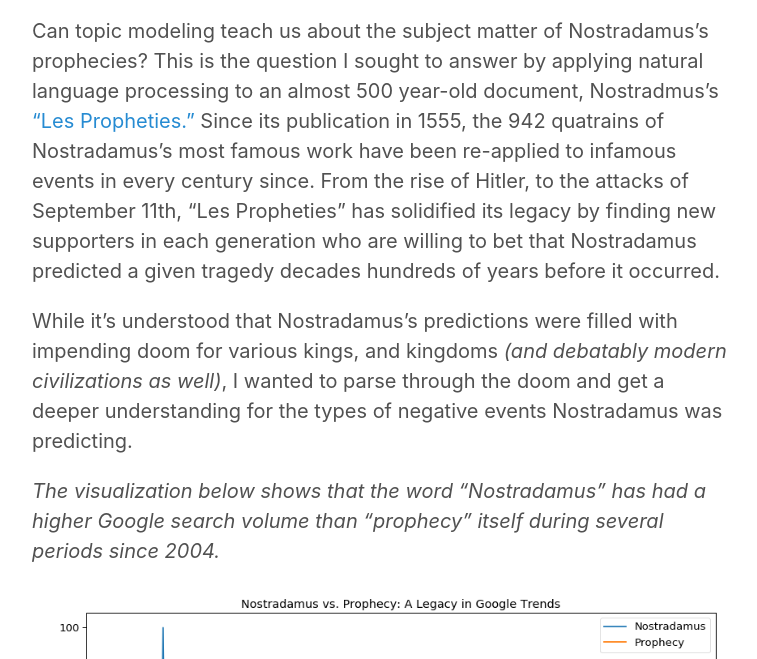
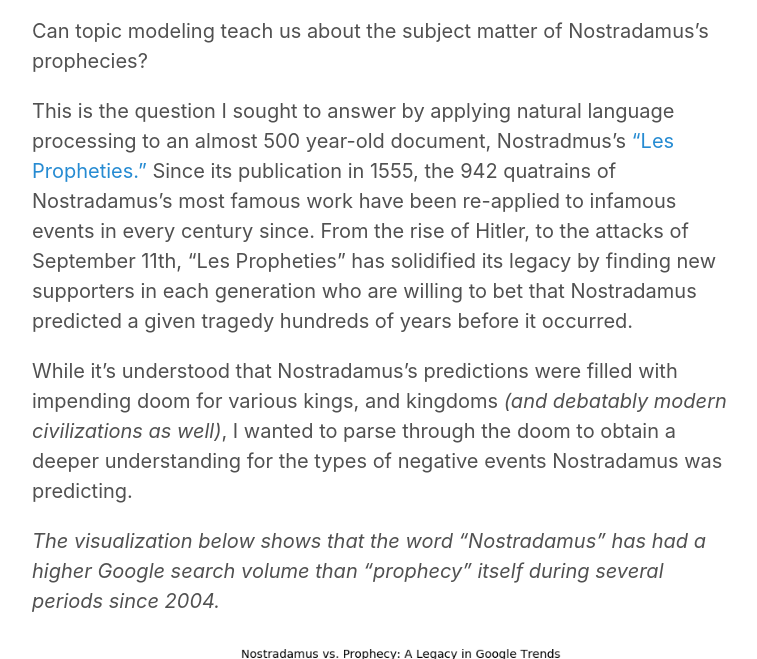
Before and after one commit to cyaris/cyaris.github.io-original, a Jekyll site: the page built from _posts/2018-11-18-post.md, in a window 1280 px wide and 900 px high, scrolled down 426 px, cut to the strip 241-900 px from the top of the window. Shown: the whole strip, without its empty margins (258-1015 px from the left). Built offline with Jekyll 4.4.1, drawn with Linux system fonts in a browser that asks for light colours; some of the changed text lies outside the part shown.

Commit message:
Updates to Nostradamus blog post.

```diff
--- a/_posts/2018-11-18-post.md
+++ b/_posts/2018-11-18-post.md
@@ -5,9 +5,11 @@
 
 <center><img src="https://ct101.us/wp-content/uploads/2014/09/Nostradamus2.gif" width="350" height="350"></center>
 
-Can topic modeling teach us about the subject matter of Nostradamus’s prophecies? This is the question I sought to answer by applying natural language processing to an almost 500 year-old document, Nostradmus's ["Les Propheties."](https://www.sacred-texts.com/nos/index.htm){:target="_blank"} Since its publication in 1555, the 942 quatrains of Nostradamus's most famous work have been re-applied to infamous events in every century since. From the rise of Hitler, to the attacks of September 11th, "Les Propheties" has solidified its legacy by finding new supporters in each generation who are willing to bet that Nostradamus predicted a given tragedy decades hundreds of years before it occurred.
+Can topic modeling teach us about the subject matter of Nostradamus’s prophecies?
 
-While it's understood that Nostradamus's predictions were filled with impending doom for various kings, and kingdoms *(and debatably modern civilizations as well)*, I wanted to parse through the doom and get a deeper understanding for the types of negative events Nostradamus was predicting.
+This is the question I sought to answer by applying natural language processing to an almost 500 year-old document, Nostradmus's ["Les Propheties."](https://www.sacred-texts.com/nos/index.htm){:target="_blank"} Since its publication in 1555, the 942 quatrains of Nostradamus's most famous work have been re-applied to infamous events in every century since. From the rise of Hitler, to the attacks of September 11th, "Les Propheties" has solidified its legacy by finding new supporters in each generation who are willing to bet that Nostradamus predicted a given tragedy hundreds of years before it occurred.
+
+While it's understood that Nostradamus's predictions were filled with impending doom for various kings, and kingdoms *(and debatably modern civilizations as well)*, I wanted to parse through the doom to obtain a deeper understanding for the types of negative events Nostradamus was predicting.
 
 *The visualization below shows that the word "Nostradamus" has had a higher Google search volume than "prophecy" itself during several periods since 2004.*
 
@@ -30,7 +32,7 @@
 * Topic  3: Doom to a Kingdom by Nature
   * Top Words: land, die, sea, bleed, fleet, near, water, sudden, far, tremble
 
-At this point, I had three separate weights for each prophecy, which corresponded to the three distinct topics. To visualize the distribution of these three topics, I went through each prophecy and identified the topic with the maximum weight. The topic with the maximum weight for each prophecy would determine its color in the visualization. Then, I used principal component analysis to reduce the dataset of weights from three dimensions to two dimensions.
+At this point, I had three separate weights for each prophecy, which corresponded to each prophecy's distribution among the three distinct topics. To visualize this distribution, I went through each prophecy and identified the topic with the maximum weight. The topic with the maximum weight for each prophecy would determine its color in the visualization. Then, I used principal component analysis to reduce the dataset of weights from three dimensions to two dimensions.
 
 *The visualization below shows this distribution of topics across all 942 prophecies, with the topic that received the maximum weight determining the color for a given prophecy.*
 
@@ -38,7 +40,7 @@
 
 From the chart above, I saw immediately that Topic 1, which I had titled "Doom to a Kingdom by War/Attack," was the dominant topic for the majority of Nostradamus's prophecies. Topics 2 and 3 were each the dominant topics for fewer than 100 prophecies. What I found most interesting though was to see how well these three topics were separated in a two-dimensional space. Prophecies dominated by Topic 1 hovered around the center of the chart, while prophecies dominated by Topics 2 and 3 filled the left and top of the chart respectively.
 
-To interpret what it means for a prophecy to fall at a specific location on this chart, I decided to name the axes themselves.
+To interpret what it means for a prophecy to fall at a specific location on this chart, I decided to name the axes themselves, according to how the topics were separated.
 
 *The chart below shows this final result of naming the ends of each axes to interpret the points.*
 
```
Also changed, not shown: other parts of _posts/2018-11-18-post.md (+1 -1 lines).
